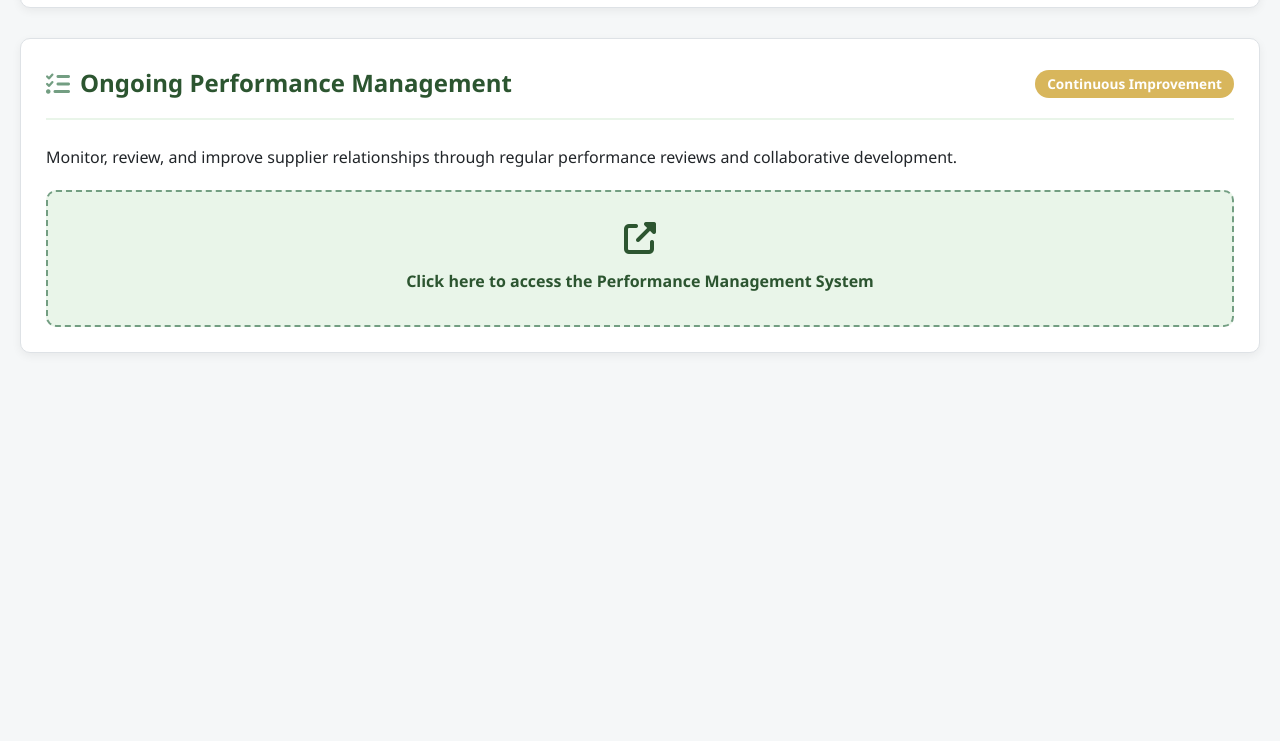
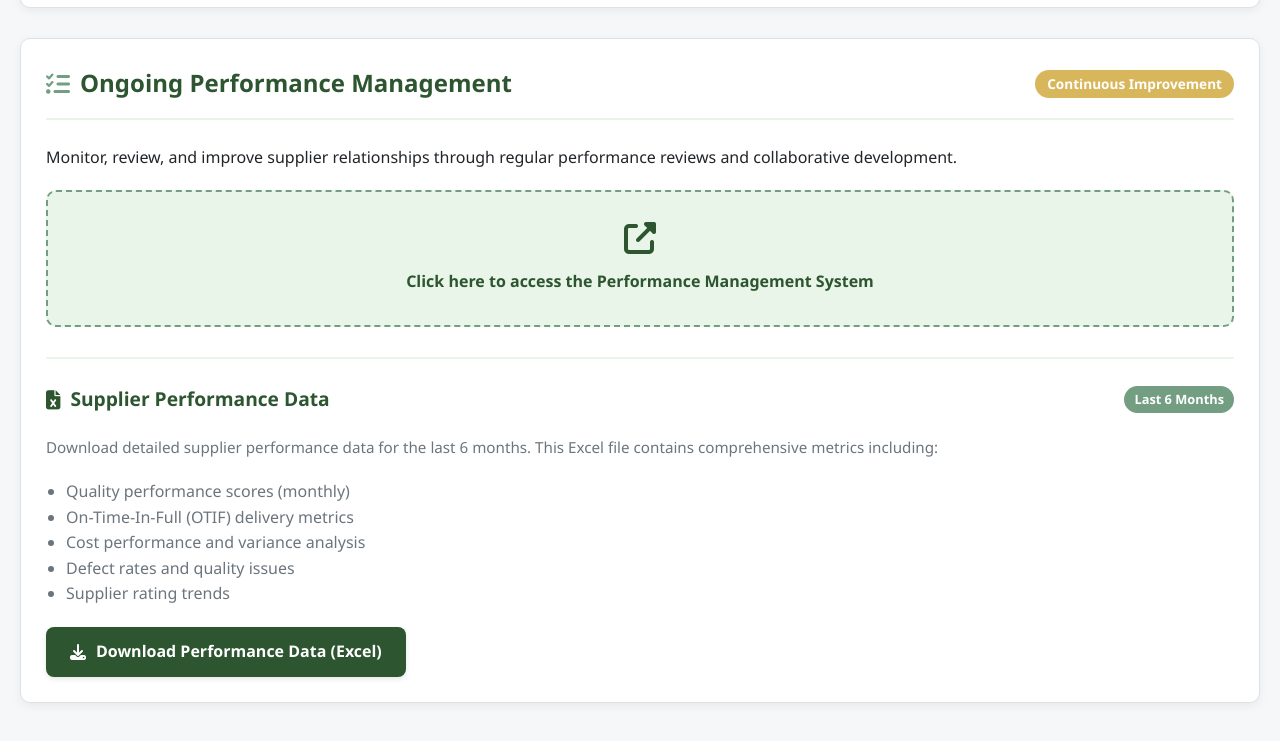
Before and after one commit to ADI3011-git/Savory_Roots, a plain HTML site: page sourcing/index.html in a window 1280 px wide. Shown: the part 3971-4712 px from the top of the page. Before the commit the page ends 4374 px from the top, so only its background shows below. Drawn offline with Linux system fonts and the light colour scheme.

Commit message:
Update index.html

```diff
--- a/sourcing/index.html
+++ b/sourcing/index.html
@@ -320,6 +320,63 @@
             font-size: 2rem;
             margin-bottom: 15px;
             display: block;
+        }
+
+        .data-download-section {
+            margin-top: 30px;
+            padding-top: 25px;
+            border-top: 2px solid var(--light-green);
+        }
+
+        .data-download-header {
+            display: flex;
+            justify-content: space-between;
+            align-items: center;
+            margin-bottom: 20px;
+        }
+
+        .data-download-title {
+            font-size: 1.2rem;
+            font-weight: 600;
+            color: var(--primary);
+            display: flex;
+            align-items: center;
+            gap: 10px;
+        }
+
+        .download-badge {
+            background-color: var(--secondary);
+            color: white;
+            padding: 3px 10px;
+            border-radius: 20px;
+            font-size: 0.8rem;
+            font-weight: 600;
+        }
+
+        .download-description {
+            color: var(--gray);
+            margin-bottom: 20px;
+            font-size: 0.95rem;
+        }
+
+        .download-link {
+            display: inline-flex;
+            align-items: center;
+            gap: 10px;
+            background-color: var(--primary);
+            color: white;
+            padding: 12px 24px;
+            border-radius: 8px;
+            text-decoration: none;
+            font-weight: 600;
+            transition: all 0.3s ease;
+            box-shadow: 0 2px 5px rgba(0,0,0,0.1);
+        }
+
+        .download-link:hover {
+            background-color: var(--secondary);
+            transform: translateY(-2px);
+            box-shadow: 0 4px 8px rgba(0,0,0,0.15);
         }
 
         footer {
@@ -679,6 +736,31 @@
                 <i class="fas fa-external-link-alt"></i>
                 <span>Click here to access the Performance Management System</span>
             </a>
+
+            <!-- New sub-section for downloading performance data -->
+            <div class="data-download-section">
+                <div class="data-download-header">
+                    <h3 class="data-download-title"><i class="fas fa-file-excel"></i> Supplier Performance Data</h3>
+                    <div class="download-badge">Last 6 Months</div>
+                </div>
+
+                <p class="download-description">
+                    Download detailed supplier performance data for the last 6 months. This Excel file contains comprehensive metrics including:
+                </p>
+
+                <ul style="margin-bottom: 20px; padding-left: 20px; color: var(--gray);">
+                    <li>Quality performance scores (monthly)</li>
+                    <li>On-Time-In-Full (OTIF) delivery metrics</li>
+                    <li>Cost performance and variance analysis</li>
+                    <li>Defect rates and quality issues</li>
+                    <li>Supplier rating trends</li>
+                </ul>
+
+                <a href="https://view.officeapps.live.com/op/view.aspx?src=https%3A%2F%2Fraw.githubusercontent.com%2FADI3011-git%2FSavory_Roots%2Frefs%2Fheads%2Fmain%2Fsourcing%2Fongoining_performance_management%2Fsupplier_performance_6_months.xlsx&wdOrigin=BROWSELINK" class="download-link" download>
+                    <i class="fas fa-download"></i>
+                    Download Performance Data (Excel)
+                </a>
+            </div>
         </section>
 
     </div>
```
